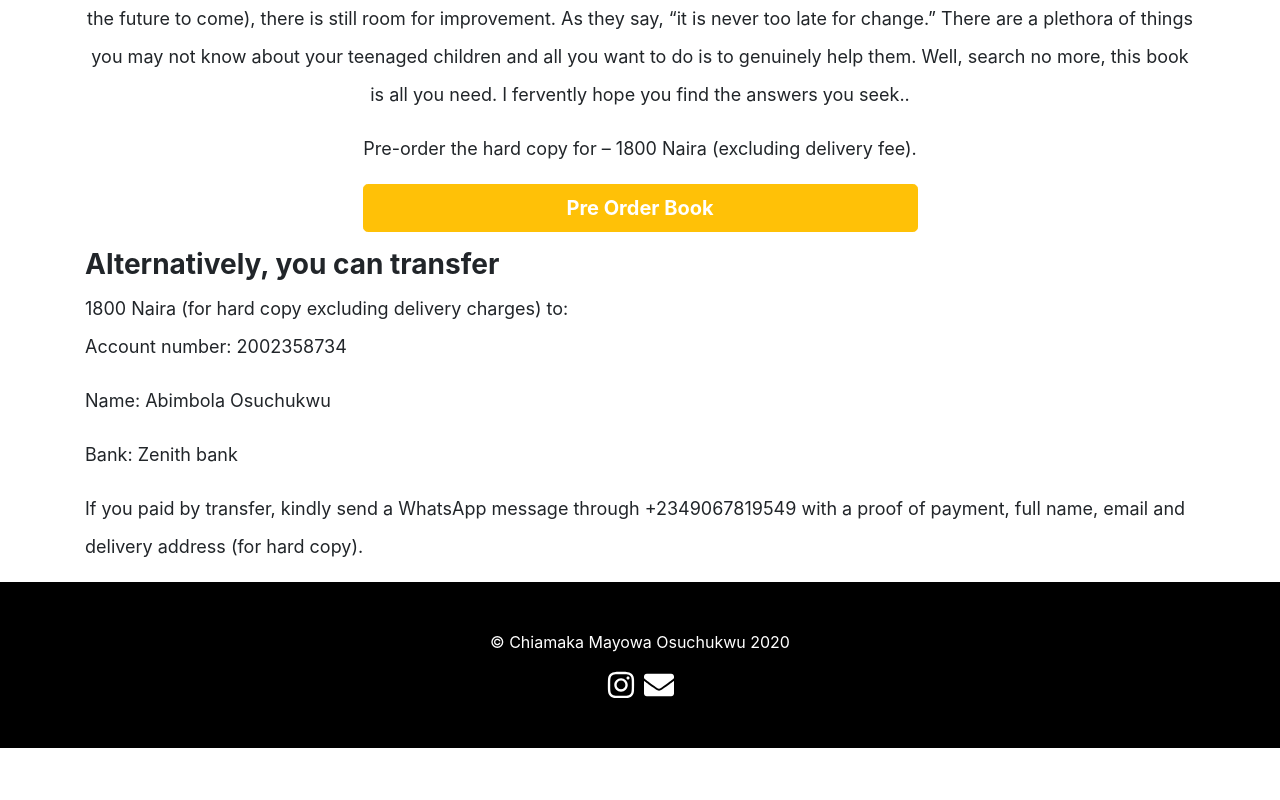
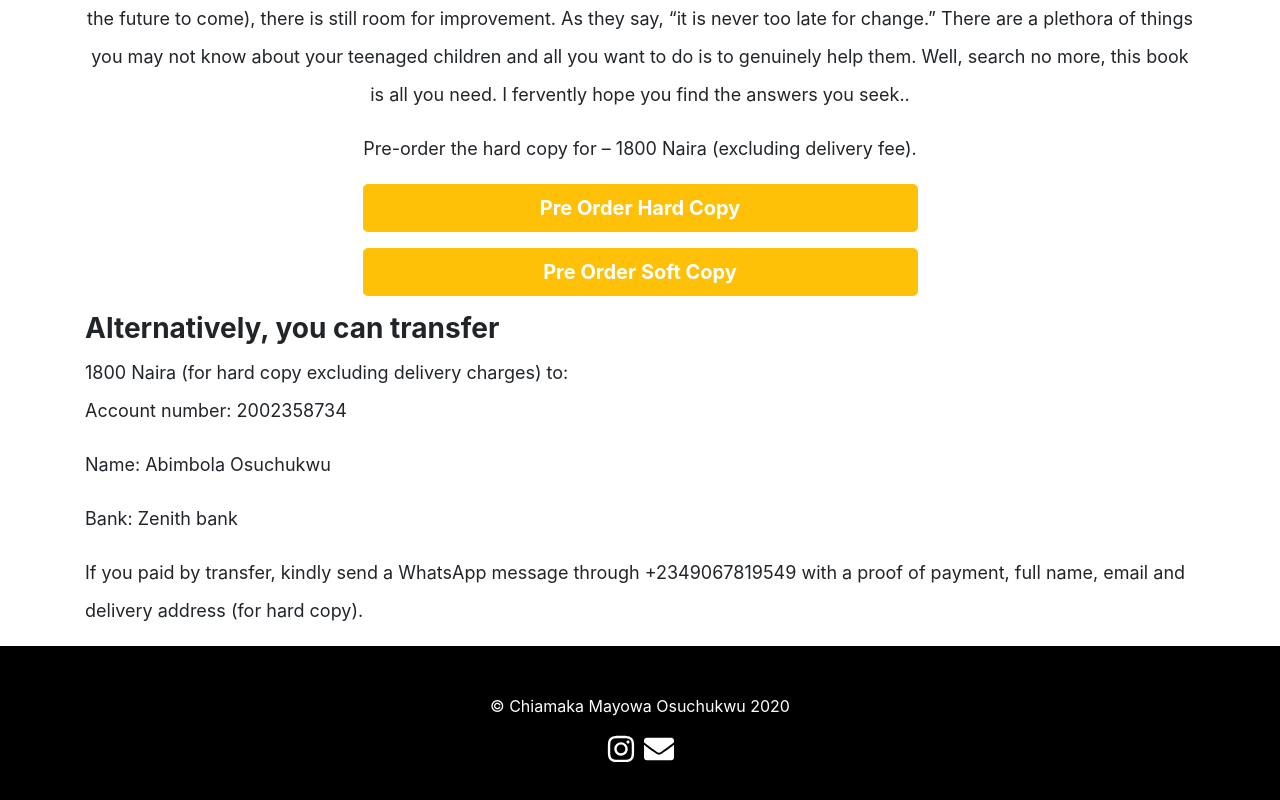
Before and after one commit to oyeolamilekan/chiamaka, a React (Create React App) app: page /about_book in a window 1280 px wide. Shown: the part 1015-1815 px from the top of the page. Before the commit the page ends 1763 px from the top, so only its background shows below. Built offline with nearby package versions, Linux system fonts and the light colour scheme.

Commit message:
preorder hard copy done

```diff
--- a/src/pages/aboutBook.js
+++ b/src/pages/aboutBook.js
@@ -8,7 +8,7 @@ import Navbar from "../components/navbar";
 
 export default function AboutBook() {
   const [modal, showModal] = useState(false);
-  // const handleOpen = () => showModal(true);
+  const handleOpen = () => showModal(true);
   const handleClose = () => showModal(false);
   return (
     <div>
@@ -49,8 +49,16 @@ export default function AboutBook() {
             className="btn btn-warning text-white w-50 btn-lg mb-3"
             rel="noopener noreferrer"
           >
-            <b>Pre Order Book</b>
+            <b>Pre Order Hard Copy</b>
           </a>
+          <br/>
+          <button
+            className="btn btn-warning text-white w-50 btn-lg mb-3"
+            rel="noopener noreferrer"
+            onClick={handleOpen}
+          >
+            <b>Pre Order Soft Copy</b>
+          </button>
         </div>
         </Fade>
 
```
